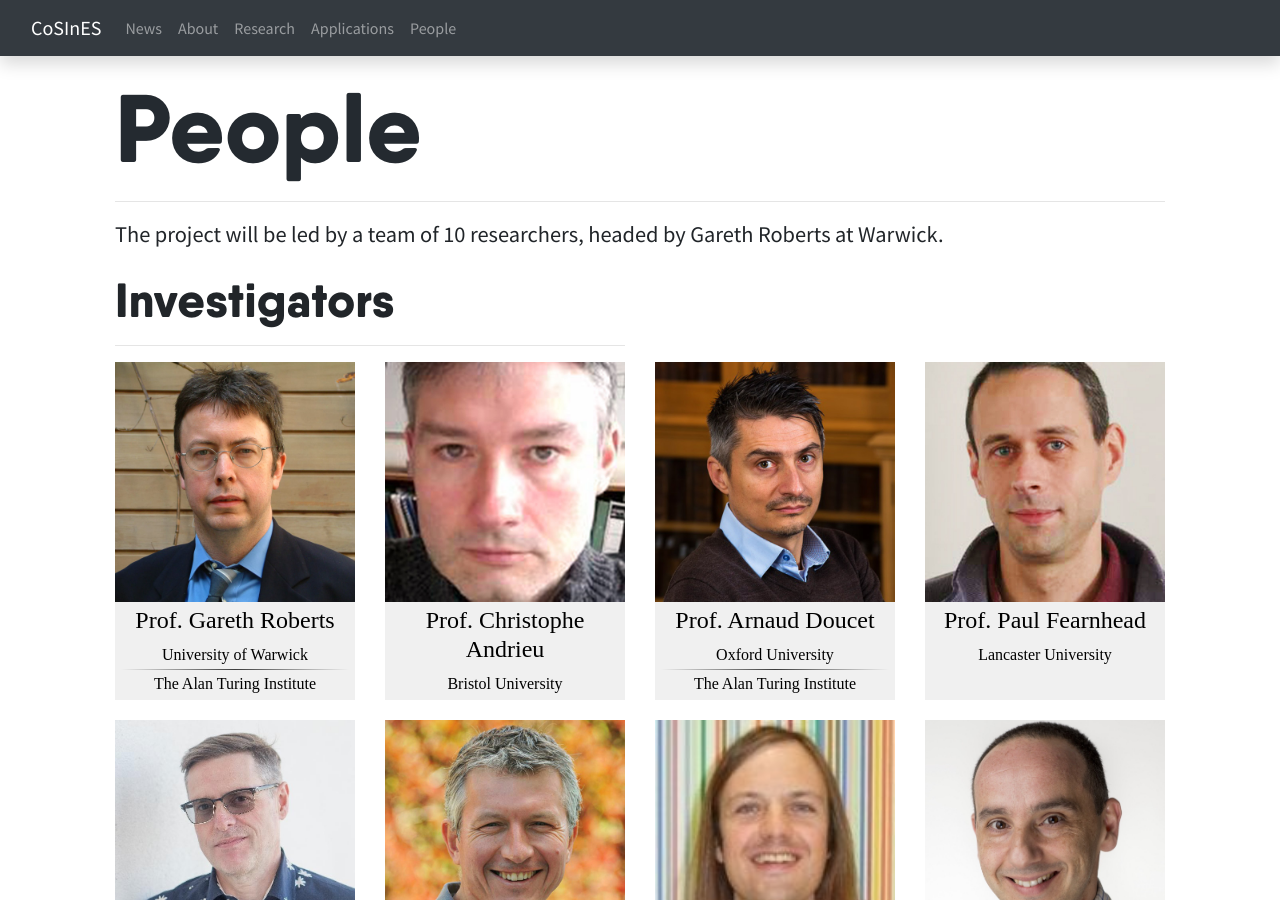
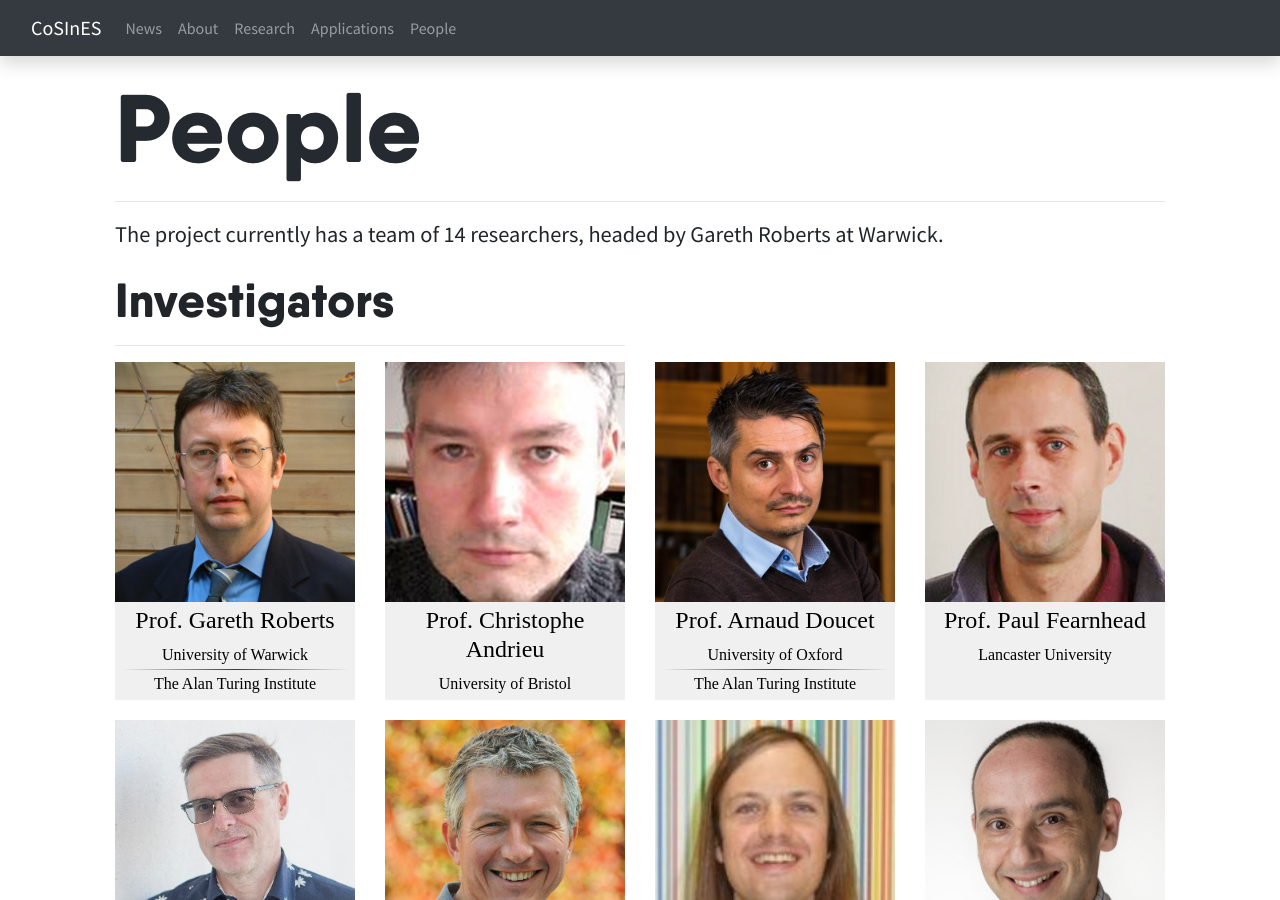
Before and after one commit to cosines-web/cosines-web.github.io, a Jekyll site: the page built from people.html, in a window 1280 px wide and 900 px high. Built offline with Jekyll 4.4.1, drawn with Linux system fonts in a browser that asks for light colours; nearby versions of some CDN libraries; some of the changed text lies outside the part shown.

```diff
--- a/index.html
+++ b/index.html
@@ -15,7 +15,7 @@ title: Home
 				Computational Statistical Inference for Engineering and Security
 			</h3>
 			<h3 class="flex-font-medium" style="color: orange">
-				<a href="https://www.lancaster.ac.uk/newbayes/workshop/">Workshop: 19th September 2019</a>
+				<!--<a href="https://www.lancaster.ac.uk/newbayes/workshop/">Workshop: 19th September 2019</a>-->
 				<!--<i class="fas fa-circle" style="color: black; font-size:0.5em; vertical-align: middle"></i>-->
 			</h3>
 		</div>
--- a/people.html
+++ b/people.html
@@ -12,7 +12,7 @@ title: Home
 			<h1>People</h1>
 			<hr>
 			<span style="font-size: 1.4em">
-				The project will be led by a team of 10 researchers, headed by Gareth Roberts at Warwick.
+				The project currently has a team of 14 researchers, headed by Gareth Roberts at Warwick.
 			</span>
 		</div>
 	</div>
@@ -47,7 +47,7 @@ title: Home
 				<img src="img/people/andrieu.jpg" class="img-fluid feature-image">
 				<div data-eq-height class="feature-link-title">
 					<h4>Prof. Christophe Andrieu</h4>
-					<div>Bristol University</div>
+					<div>University of Bristol</div>
 				</div>
 			</a>
 		</div>
@@ -56,7 +56,7 @@ title: Home
 				<img src="img/people/doucet.jpg" class="img-fluid feature-image">
 				<div data-eq-height class="feature-link-title">
 					<h4>Prof. Arnaud Doucet</h4>
-					<div>Oxford University</div>
+					<div>University of Oxford</div>
 					<hr>
 					<div>The Alan Turing Institute</div>
 				</div>
@@ -96,7 +96,7 @@ title: Home
 				<img src="img/people/holmes.jpg" class="img-fluid feature-image">
 				<div data-eq-height class="feature-link-title">
 					<h4>Prof. Chris Holmes</h4>
-					<div>Oxford University</div>
+					<div>University of Oxford</div>
 					<hr>
 					<div>The Alan Turing Institute</div>
 				</div>
@@ -151,6 +151,51 @@ title: Home
 				</div>
 			</a>
 		</div>
+		<div class="col-md-3 center">
+			<a class="feature-link"
+				href="https://www.lancaster.ac.uk/maths/people/augustin-chevallier2">
+				<img src="img/people/chevallier.jpg" class="img-fluid feature-image">
+				<div data-eq-height class="feature-link-title">
+					<h4>Dr. Augustin Chevallier</h4>
+					<div>Lancaster University</div>
+				</div>
+			</a>
+		</div>
+		<div class="col-md-3 center">
+			<a class="feature-link"
+				href="https://warwick.ac.uk/fac/sci/statistics/staff/academic-research/leeming">
+				<img src="img/people/leeming.jpg" class="img-fluid feature-image">
+				<div data-eq-height class="feature-link-title">
+					<h4>Dr. Kathryn Leeming</h4>
+					<div>University of Warwick</div>
+					<hr>
+					<div>The Alan Turing Institute</div>
+				</div>
+			</a>
+		</div>
+	</div>
+	<div class="spacer"></div>
+	<div data-eq-group class="row row-eq-height">
+	<div class="col-md-3 center">
+			<a class="feature-link"
+				href="https://sites.google.com/view/lionel-riou-durand/about-me">
+				<img src="img/people/riou.jpg" class="img-fluid feature-image">
+				<div data-eq-height class="feature-link-title">
+					<h4>Dr. Lionel Riou-Durand</h4>
+					<div>University of Warwick</div>
+				</div>
+			</a>
+		</div>
+		<div class="col-md-3 center">
+			<a class="feature-link"
+				href="http://www.bristol.ac.uk/maths/people/andi-wang/index.html">
+				<img src="img/people/wang.jpg" class="img-fluid feature-image">
+				<div data-eq-height class="feature-link-title">
+					<h4>Andi Wang</h4>
+					<div>University of Bristol</div>
+				</div>
+			</a>
+		</div>
 	</div>
 	<div class="spacer"></div>
 </div>
```
Also changed, not shown: other parts of index.html (+1 -1 lines).
